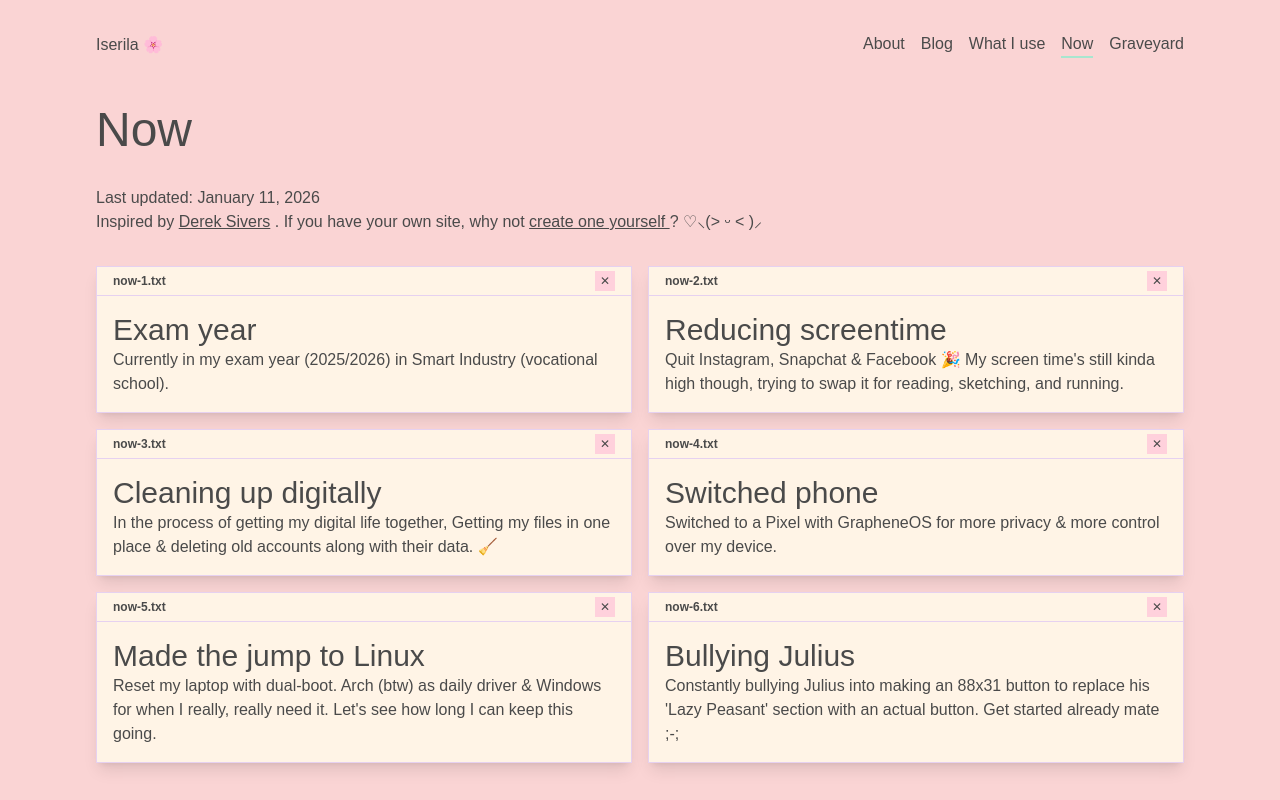
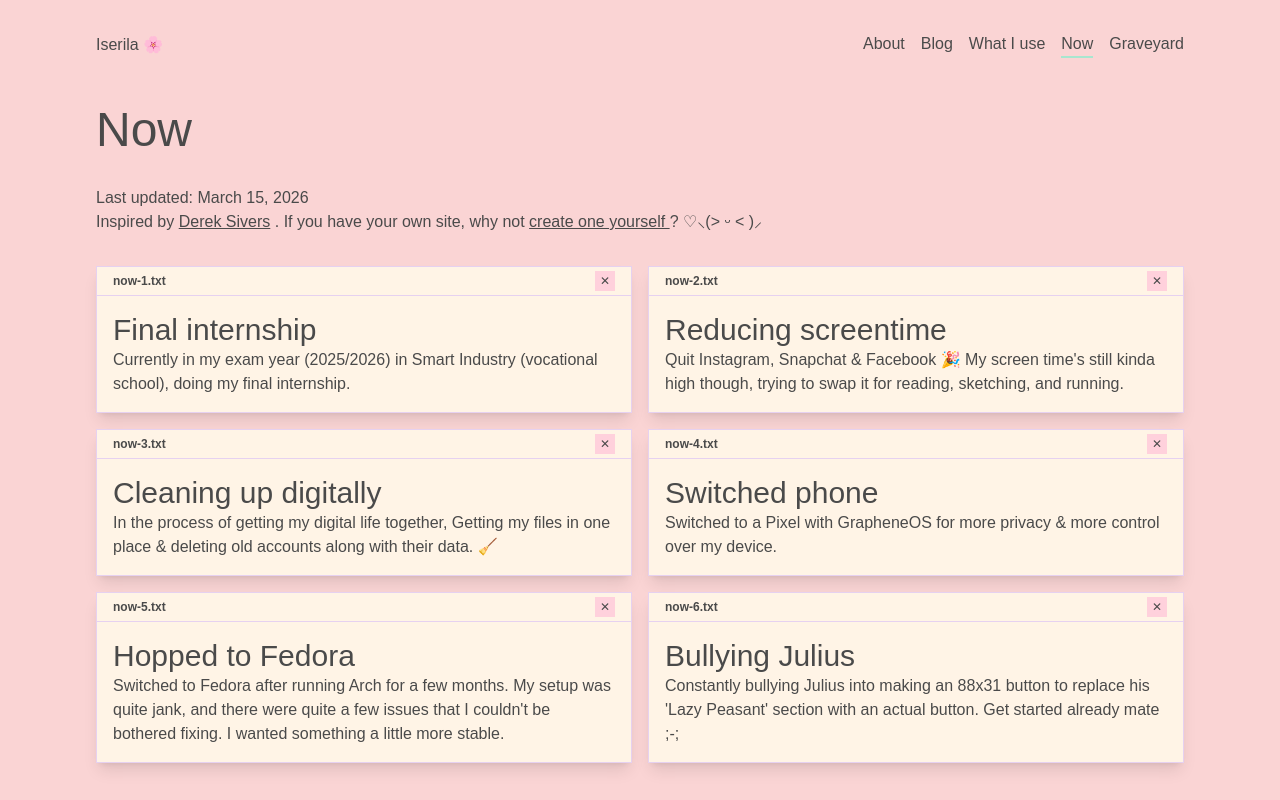
Before and after one commit to Iserila/personal-website, an Astro site: page /now in a window 1280 px wide. Built offline with nearby package versions, Linux system fonts and the light colour scheme; Astro itself is replaced by a stand-in of ours; a web font is replaced by a local one.

Commit message:
feat: update now page

```diff
--- a/src/pages/now.astro
+++ b/src/pages/now.astro
@@ -4,9 +4,9 @@ import Window from "../components/Window.astro";
 
 const now = [
   {
-        title: "Exam year",
+    title: "Final internship",
     description:
-            "Currently in my exam year (2025/2026) in Smart Industry (vocational school).",
+      "Currently in my exam year (2025/2026) in Smart Industry (vocational school), doing my final internship.",
   },
   {
     title: "Reducing screentime",
@@ -24,9 +24,9 @@ const now = [
       "Switched to a Pixel with GrapheneOS for more privacy & more control over my device.",
   },
   {
-        title: "Made the jump to Linux",
+    title: "Hopped to Fedora",
     description:
-            "Reset my laptop with dual-boot. Arch (btw) as daily driver & Windows for when I really, really need it. Let's see how long I can keep this going.",
+      "Switched to Fedora after running Arch for a few months. My setup was quite jank, and there were quite a few issues that I couldn't be bothered fixing. I wanted something a little more stable.",
   },
   {
     title: "Bullying Julius",
@@ -44,7 +44,7 @@ const now = [
             My previous attempts in svelte resulted into it always
             showing the current day, so maybe later ;-;
         -->
-        <p>Last updated: January 11, 2026</p>
+    <p>Last updated: March 15, 2026</p>
     <p>
       Inspired by
       <a href="https://sive.rs" target="_blank">Derek Sivers</a>
```
Lines whose indentation alone changed are shown as unchanged.
